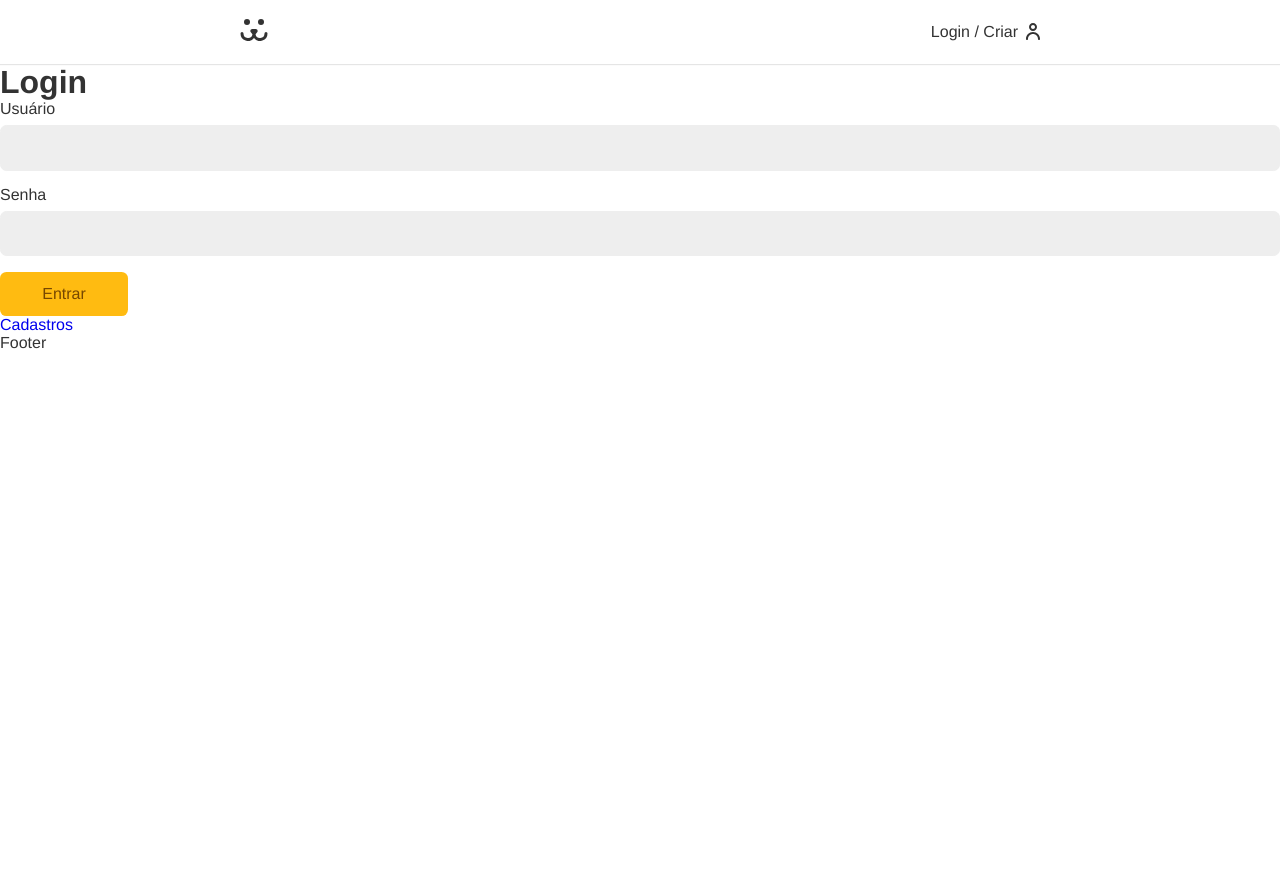
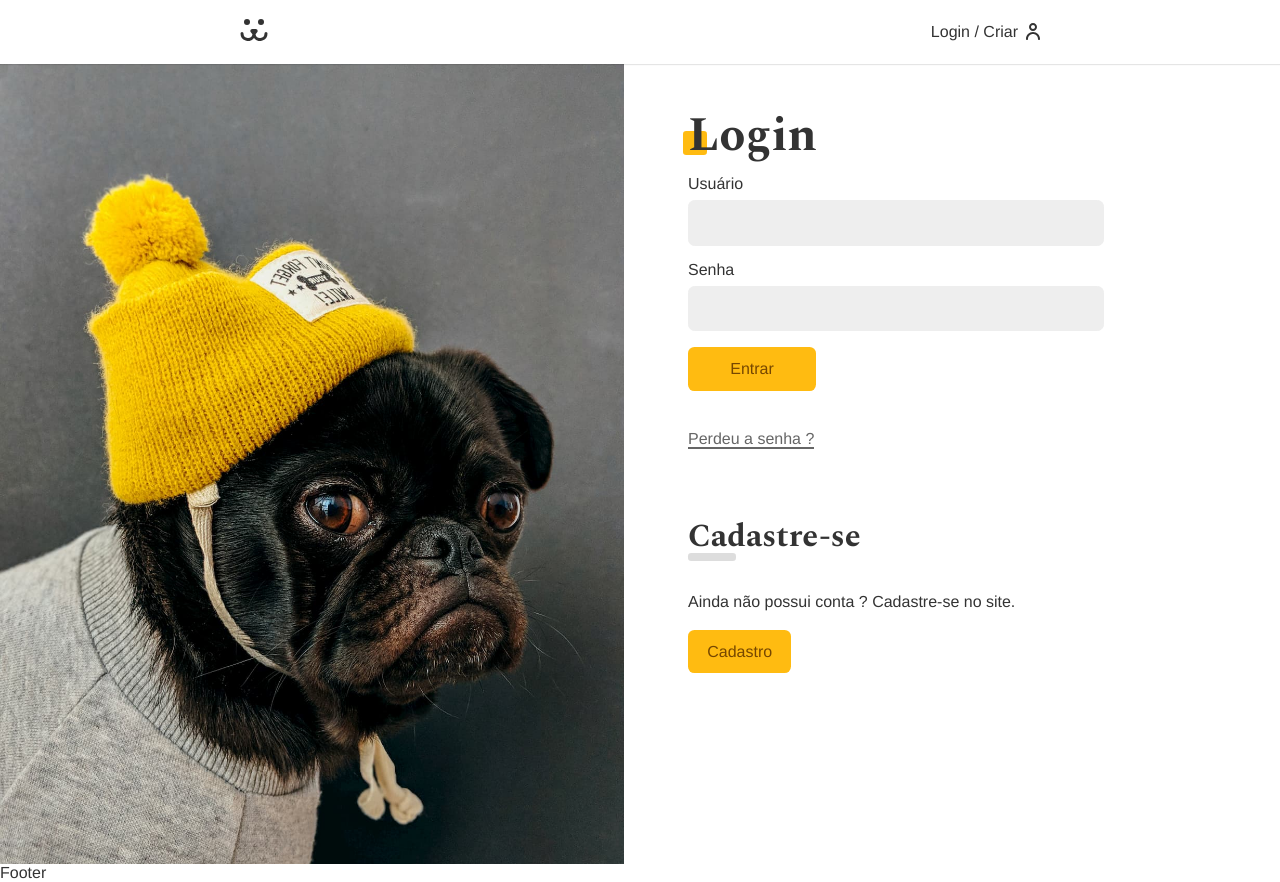
Before and after one commit to natansouza2010/dogs, a React (Create React App) app: page /login in a window 1280 px wide. Before the commit the page ends 800 px from the top, so only its background shows below. Built offline with nearby package versions, Linux system fonts and the light colour scheme.

Commit message:
terceiro commit

```diff
--- a/src/App.css
+++ b/src/App.css
@@ -1,4 +1,7 @@
+@import url('https://fonts.googleapis.com/css2?family=Spectral:wght@700&display=swap');
+
 *{
+
     box-sizing: border-box;
 }
 
@@ -8,7 +11,7 @@
     color: #333;
 
     --type-first: Helvetica, Arial, sans-serif;
-    --type-second: 'Spectral', Georgia;
+    --type-second: 'Spectral', georgia;
     font-family: var(--type-first);
 }
 
@@ -37,6 +40,7 @@
 
 a{
     text-decoration: none;
+    color:#333
 }
 
 .container{
@@ -44,3 +48,38 @@
     padding: 0 1 rem;
     margin: 0 auto;
 }
+
+.animeLeft{
+    opacity: 0;
+    transform: translateX(-20px);
+    animation: animeLeft 0.3s forwards;
+}
+
+@keyframes animeLeft{
+    to{
+        opacity: 1;
+        transform: initial;
+    }
+}
+
+.title{
+    font-family: var(--type-second);
+    line-height: 1;
+    font-size: 3rem;
+    margin: 1rem 0;
+    position: relative;
+    z-index: 1;
+}
+
+.title::after{
+    content: '';
+    display: block;
+    width: 1.5rem;
+    height: 1.5rem;
+    background: #fb1;
+    position: absolute;
+    bottom: 5px;
+    left: -5px;
+    border-radius: 0.2rem;
+    z-index: -1;
+}
--- a/src/api.js
+++ b/src/api.js
@@ -28,3 +28,17 @@
         }
     }
 }
+
+export const TOKEN_VALIDATE_POST = (token) => {
+    return {
+        url: API_URL + '/jwt-auth/v1/token/validate',
+        options: {
+            method: 'POST',
+            headers: {
+                 Authorization: 'Bearer' + token,
+
+            },
+
+        }
+    }
+}
--- a/src/components/Header.js
+++ b/src/components/Header.js
@@ -7,7 +7,7 @@
 
 export const Header = () => {
 
-  const {data} = useContext(UserContext);
+  const {data, userLogout} = useContext(UserContext);
 
   return (
     <div className={styles.header}>
@@ -16,10 +16,19 @@
             <Link className={styles.logo} to="/" aria-label="Dogs - Home">
                 <Dogs/>
             </Link>
-            {data && data.email}
-            <Link className={styles.login} to="/login">
+            {data ? (
+            <Link className={styles.login} to="/conta">
+                {data.nome}
+                <button onClick={userLogout}>Sair</button>
+            </Link>
+            ) : (
+              <Link className={styles.login} to="/login">
                 Login / Criar
-            </Link>
+              </Link>
+            )
+            }
+
+
 
         </nav>
 
--- /dev/null
+++ b/src/components/Helper/Erro.js
@@ -0,0 +1,8 @@
+import React from 'react'
+
+export const Erro = ({erro}) => {
+
+  return (
+    <p style={{color: '#f31' , margin: '1rem 0'}}>{erro}</p>
+  )
+}
--- a/src/components/Login/Login.js
+++ b/src/components/Login/Login.js
@@ -1,14 +1,22 @@
-import React from 'react'
-import { Route, Routes } from 'react-router-dom'
+import React, { useContext } from 'react'
+import { Route, Routes, Navigate} from 'react-router-dom'
 
 import {LoginForm} from './LoginForm';
 import {LoginCreate} from './LoginCreate';
 import {LoginPasswordLost} from './LoginPasswordLost';
 import {LoginPasswordReset} from './LoginPasswordReset';
+import { UserContext } from '../../contexts/UserContext';
+import styles from './Login.module.css';
 
 export const Login = () => {
+
+  const {login} = useContext(UserContext);
+
+  if(login === true) return <Navigate to="/conta"/>
   return (
-    <div>
+    <section className={styles.login}>
+      <div className={styles.forms}>
+
           <Routes>
               <Route path="/" element={<LoginForm/>}/>
               <Route path="criar" element={<LoginCreate/>}/>
@@ -16,5 +24,6 @@
               <Route path="resetar" element={<LoginPasswordReset/>}/>
           </Routes>
         </div>
+    </section>
   )
 }
--- /dev/null
+++ b/src/components/Login/Login.module.css
@@ -0,0 +1,31 @@
+.login{
+    display: grid;
+    grid-template-columns: 1fr 1fr;
+    min-height: 100vh;
+    gap: 2rem;
+}
+
+.login::before{
+    display: block;
+    content: '';
+    background: url('../../assets/login.jpg')no-repeat center center;
+    background-size: cover;
+}
+
+.forms{
+    max-width: 30rem;
+    padding: 2rem;
+}
+
+@media(max-widht : 40rem){
+    .login{
+        grid-template-columns: 1fr;
+
+    }
+    .login::before{
+        display: none;
+    }
+    .forms{
+        max-width: 100%;
+    }
+}
--- a/src/components/Login/LoginForm.js
+++ b/src/components/Login/LoginForm.js
@@ -5,10 +5,13 @@
 import { useForm } from '../../hooks/useForm'
 import { TOKEN_POST, USER_GET } from '../../api'
 import { UserContext } from '../../contexts/UserContext'
+import { Erro } from '../Helper/Erro'
+import styles from './LoginForm.module.css'
+import stylesBtn from '../Forms/Button.module.css'
 
 export const LoginForm = () => {
 
-  const {userLogin , data} = useContext(UserContext);
+  const {userLogin , data, error, loading } = useContext(UserContext);
 
   const username = useForm();
   const password = useForm();
@@ -24,6 +27,7 @@
 
     if(username.validate() && password.validate()){
      userLogin(username.value, password.value)
+
       // const token = data
       // console.log(data);
 
@@ -36,16 +40,27 @@
 
 
   return (
-    <div>
-      <h1>Login</h1>
-      <form action="" onSubmit={handleSubmit}>
+    <section className="animeLeft">
+      <h1 className="title">Login</h1>
+      <form className={styles.form} onSubmit={handleSubmit}>
         <Input label="Usuário" type="text" name="username" {...username}/>
         <Input label="Senha"   type="password" name="password" {...password}/>
 
-        <Button>Entrar</Button>
+        {loading ?
+        (<Button disabled>Carregando</Button>):
+
+        (<Button>Entrar</Button>)
+        }
+
+        <Erro erro={error}/>
       </form>
-      <Link to="/login/criar/">Cadastros</Link>
+      <Link className={styles.perdeu} to="/login/perdeu">Perdeu a senha ?</Link>
+      <div className={styles.cadastro}>
+        <h2 className={styles.subtitle}> Cadastre-se</h2>
+        <p>Ainda não possui conta ? Cadastre-se no site.</p>
+      </div>
+      <Link className={stylesBtn.button} to="/login/criar/">Cadastro</Link>
 
-    </div>
+    </section>
   )
 }
--- /dev/null
+++ b/src/components/Login/LoginForm.module.css
@@ -0,0 +1,41 @@
+.form {
+    margin-bottom: 2rem;
+
+}
+.perdeu{
+    display: inline-block;
+    color: #666;
+    padding: 0.5rem 0;
+    line-height: 1;
+}
+
+.perdeu::after{
+    content:'';
+    height: 2px;
+    width: 100%;
+    background: currentColor;
+    display: block;
+}
+
+.cadastro{
+    margin-top: 4rem;
+}
+.cadastro p {
+    margin-top: 2rem;
+    margin-bottom: 2rem;
+
+}
+
+.subtitle{
+    font-family: var(--type-second);
+    line-height: 1;
+    font-size: 2rem;
+}
+.subtitle::after{
+    content: '';
+    display: block;
+    background: #ddd;
+    height: 0.5rem;
+    width: 3rem;
+    border-radius: 0.2rem;
+}
--- a/src/contexts/UserContext.js
+++ b/src/contexts/UserContext.js
@@ -1,5 +1,6 @@
-import React, { createContext, useState} from 'react'
-import { TOKEN_POST, USER_GET } from '../api';
+import React, { createContext, useEffect, useState} from 'react'
+import { useNavigate } from 'react-router-dom';
+import { TOKEN_POST, TOKEN_VALIDATE_POST, USER_GET } from '../api';
 
 export const UserContext = createContext();
 
@@ -9,7 +10,45 @@
     const [login, setLogin] = useState(null);
     const [loading, setLoading]= useState(false);
     const [error, setError] = useState(null);
+    const navigate = useNavigate();
 
+
+    useEffect(()=>{
+      async function autoLogin(){
+        const token = window.localStorage.getItem('token')
+        if(token){
+          try{
+            setError(null);
+            setLoading(true);
+            const {url, options} = TOKEN_VALIDATE_POST(token);
+            const response = await fetch(url,options);
+            if(!response.ok) throw new Error('Token invalid');
+            await getUser(token)
+          }catch(err){
+              userLogout();
+          }finally{
+            setLoading(false)
+          }
+
+
+        }
+      }
+      autoLogin();
+    }
+
+
+    ,[])
+
+
+    async function userLogout(){
+      setData(null);
+      setError(null);
+      setLoading(false);
+      setLogin(false);
+      window.localStorage.removeItem('token')
+
+      navigate('/login');
+    }
     async function getUser(token){
         const {url, options} = USER_GET(token);
         const response = await fetch(url, options);
@@ -20,17 +59,37 @@
       }
 
     async function userLogin(username, password){
+      try{
+        setError(null);
+        setLoading(true);
         const {url, options} = TOKEN_POST({username , password})
         const tokenRes = await fetch(url, options)
+        console.log(tokenRes);
+        if(!tokenRes.ok) throw new Error(`Error: Usuário inválido`)
+
         const {token} = await tokenRes.json();
         // console.log()
         window.localStorage.setItem('token', token);
-        getUser(token);
+        await getUser(token);
+        debugger;
+        navigate('/conta')
+
+
+      }catch(err){
+        console.log(err.message)
+        setError(err.message);
+        setLogin(false);
+      }finally{
+        setLoading(false);
+
+      }
+
     }
 
+
   return (
-    <UserContext.Provider value= {{userLogin, data}}>
+    <UserContext.Provider value= {{userLogin, data, userLogout, error, loading, login }}>
         {children}
     </UserContext.Provider>
-  )
+  );
 }
```
Lines whose indentation alone changed are shown as unchanged.
